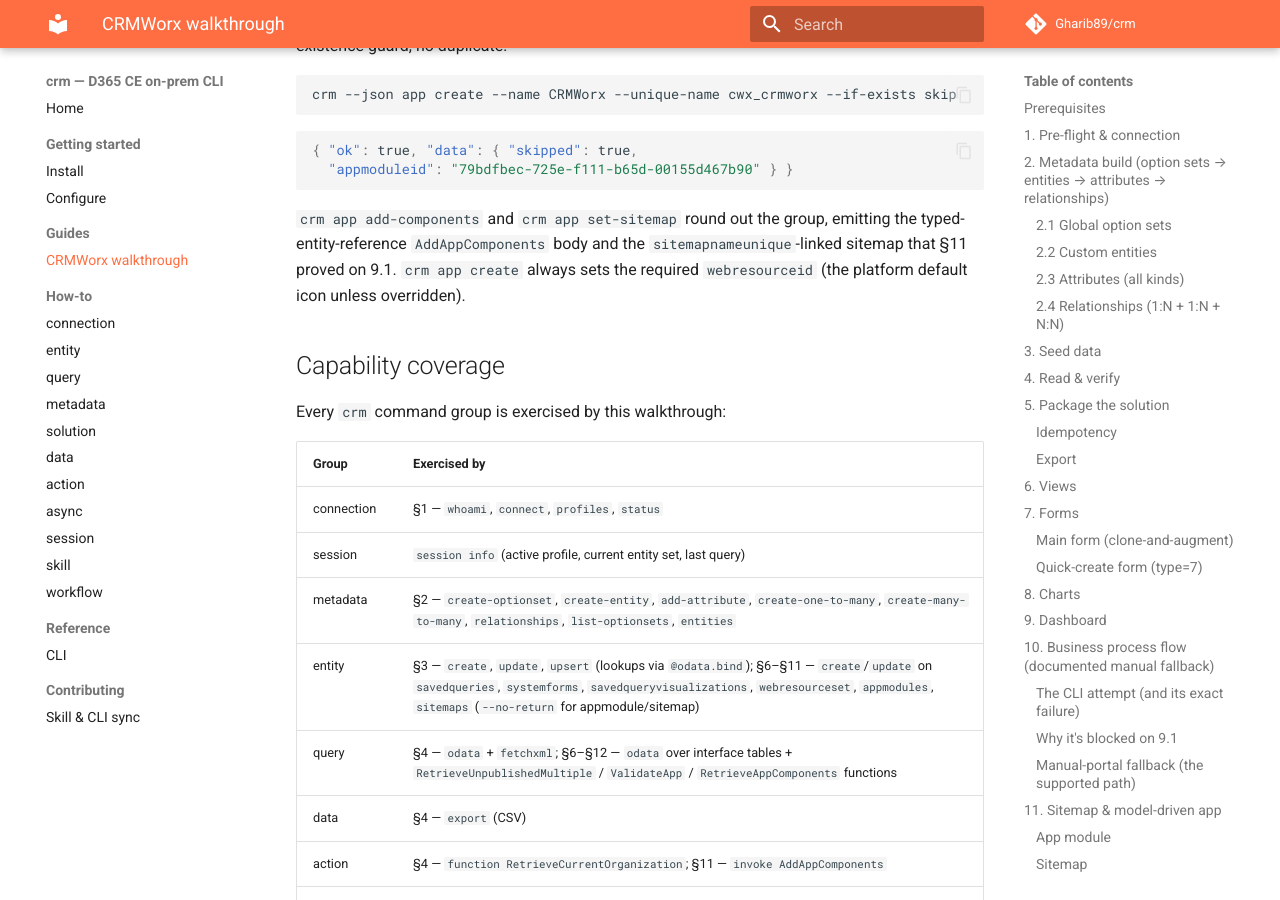
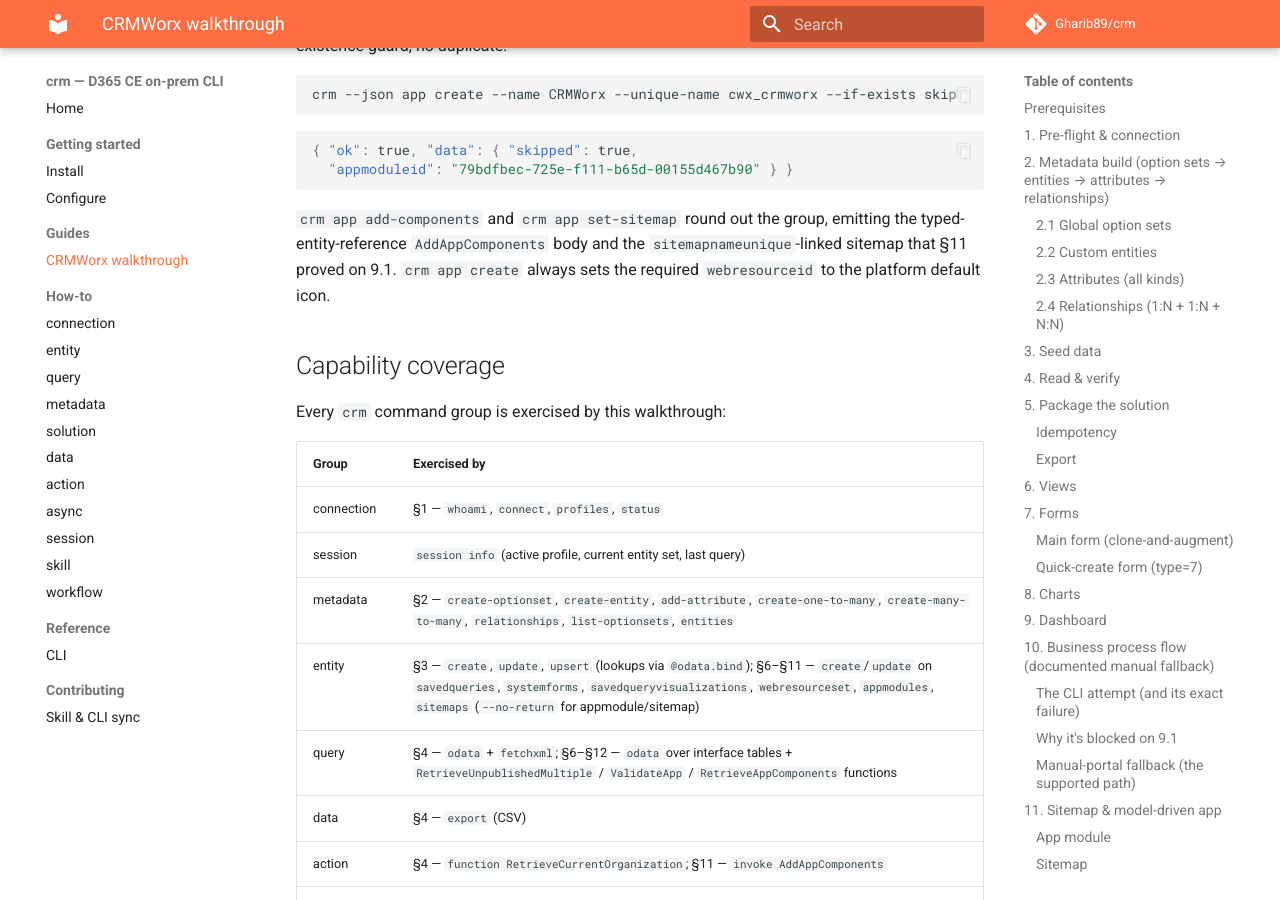
Before and after one commit to Gharib89/crm, an MkDocs documentation site: the page built from docs/guides/crmworx-walkthrough.md, in a window 1280 px wide and 900 px high, scrolled down 21439 px. Built offline with MkDocs 1.6.1 and Material for MkDocs 9.7.7, drawn with Linux system fonts in a browser that asks for light colours; comment, search, counter and statistics services are not loaded.

Commit message:
docs: correct crm app create icon wording (Copilot review)
The walkthrough said the default webresourceid is used "unless overridden",
but `crm app create` exposes no icon option — it always sets the platform
default icon. Drop the misleading clause.

Co-Authored-By: Claude Opus 4.8 <noreply@anthropic.com>

```diff
--- a/docs/guides/crmworx-walkthrough.md
+++ b/docs/guides/crmworx-walkthrough.md
@@ -1039,8 +1039,8 @@ crm --json app create --name CRMWorx --unique-name cwx_crmworx --if-exists skip
 
 `crm app add-components` and `crm app set-sitemap` round out the group, emitting the
 typed-entity-reference `AddAppComponents` body and the `sitemapnameunique`-linked sitemap
-that §11 proved on 9.1. `crm app create` always sets the required `webresourceid` (the
-platform default icon unless overridden).
+that §11 proved on 9.1. `crm app create` always sets the required `webresourceid` to the
+platform default icon.
 
 ## Capability coverage
 
```
